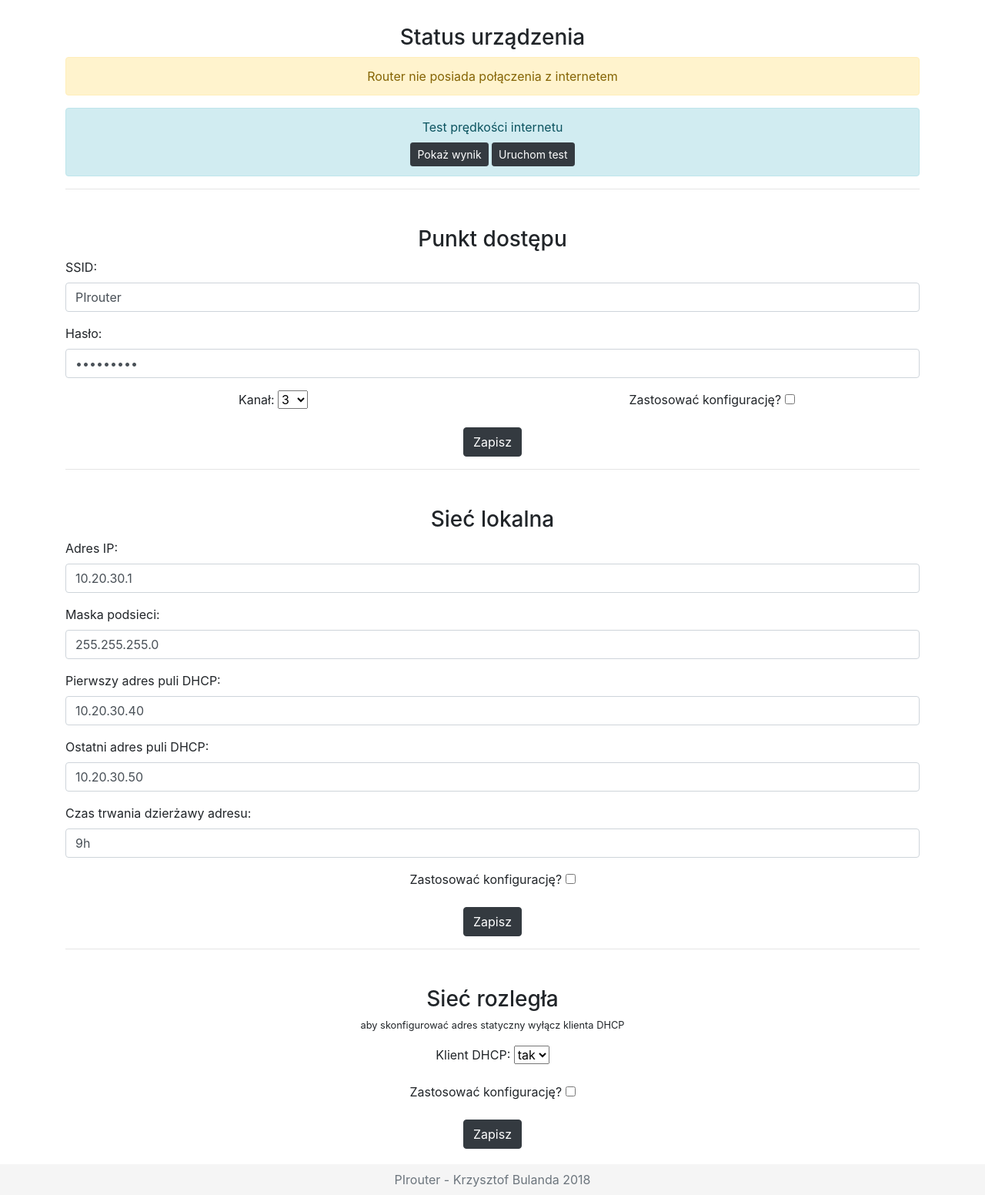
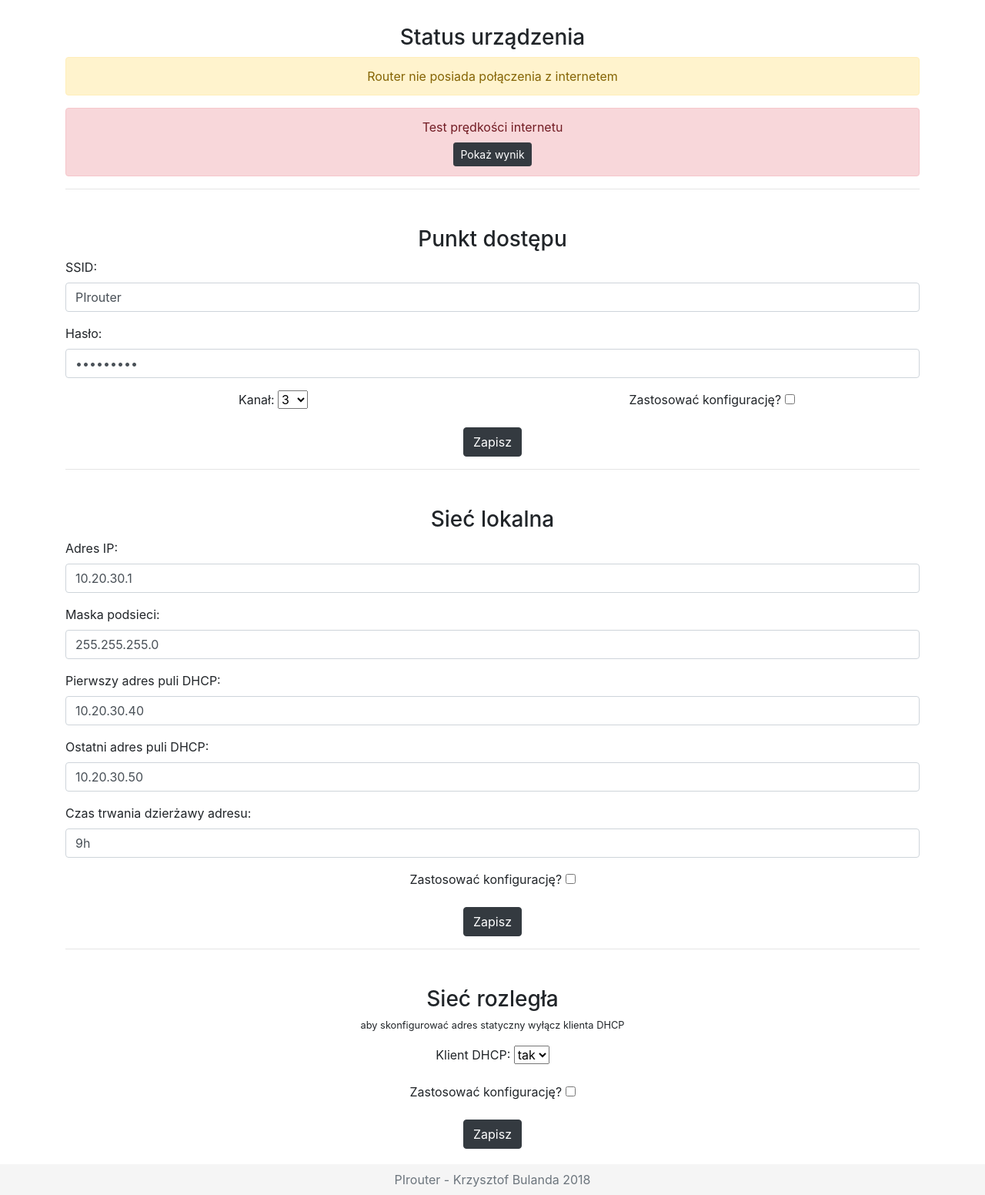
Before and after one commit to KBTMPL/PIrouter, a PHP site: page /admin.php in a window 1280 px wide. Shown: the part 56-1608 px from the top of the page at 77% size. Run offline with PHP 8.4, Linux system fonts and the light colour scheme; the visitor is signed in with stand-in values (Sample User, id 1); data that the repository does not hold is empty; some libraries are stand-ins or nearby versions.

Commit message:
#7 commit

```diff
--- a/admin.php
+++ b/admin.php
@@ -88,7 +88,7 @@
 
 	<?php if(is_connected() == true) { echo('<div class="alert alert-info text-center">Router posiada połączenie z internetem</div>'); } else { echo('<div class="alert alert-warning text-center">Router nie posiada połączenia z internetem</div>'); } ?>
 
-	<div class="alert alert-info">
+	<div class="alert <?php if(is_connected() == true) { echo('alert-info'); } else { echo('alert-danger'); } ?>">
 		<div class="row text-center mb-2">
 			<div class="col-md-12 text-center">Test prędkości internetu</div>
 		</div>
@@ -103,7 +103,7 @@
 			<div class="col-md-12">
 				<button type="button" class="btn btn-default btn-sm btn-dark" onclick="$(test).toggle()">Pokaż wynik</button>
 
-				<button type="button" class="btn btn-default btn-sm btn-dark" onclick="perform_speedtest()">Uruchom test</button>
+				<?php if(is_connected() == true) { echo('<button type="button" class="btn btn-default btn-sm btn-dark" onclick="perform_speedtest()">Uruchom test</button>'); } ?>
 			</div>
 		</div>
 	</div>
@@ -270,7 +270,7 @@
 
 	<footer class="footer">
 		<div class="container">
-			<span class="text-muted">PIrouter - Krzysztof Bulanda 2018</span>
+			<span class="text-muted"><a class="text-muted" target="_blank" href="https://github.com/KBTMPL/PIrouter">PIrouter</a> - Krzysztof Bulanda 2018</span>
 		</div>
     </footer>
 
--- a/index.php
+++ b/index.php
@@ -68,7 +68,7 @@
 
 	<footer class="footer">
 		<div class="container">
-			<span class="text-muted">PIrouter - Krzysztof Bulanda 2018</span>
+			<span class="text-muted"><a class="text-muted" target="_blank" href="https://github.com/KBTMPL/PIrouter">PIrouter</a> - Krzysztof Bulanda 2018</span>
 		</div>
     </footer>
 
--- a/reboot.php
+++ b/reboot.php
@@ -45,7 +45,7 @@
 
 	<footer class="footer">
 		<div class="container">
-			<span class="text-muted">PIrouter - Krzysztof Bulanda 2018</span>
+			<span class="text-muted"><a class="text-muted" target="_blank" href="https://github.com/KBTMPL/PIrouter">PIrouter</a> - Krzysztof Bulanda 2018</span>
 		</div>
     </footer>
 
```
